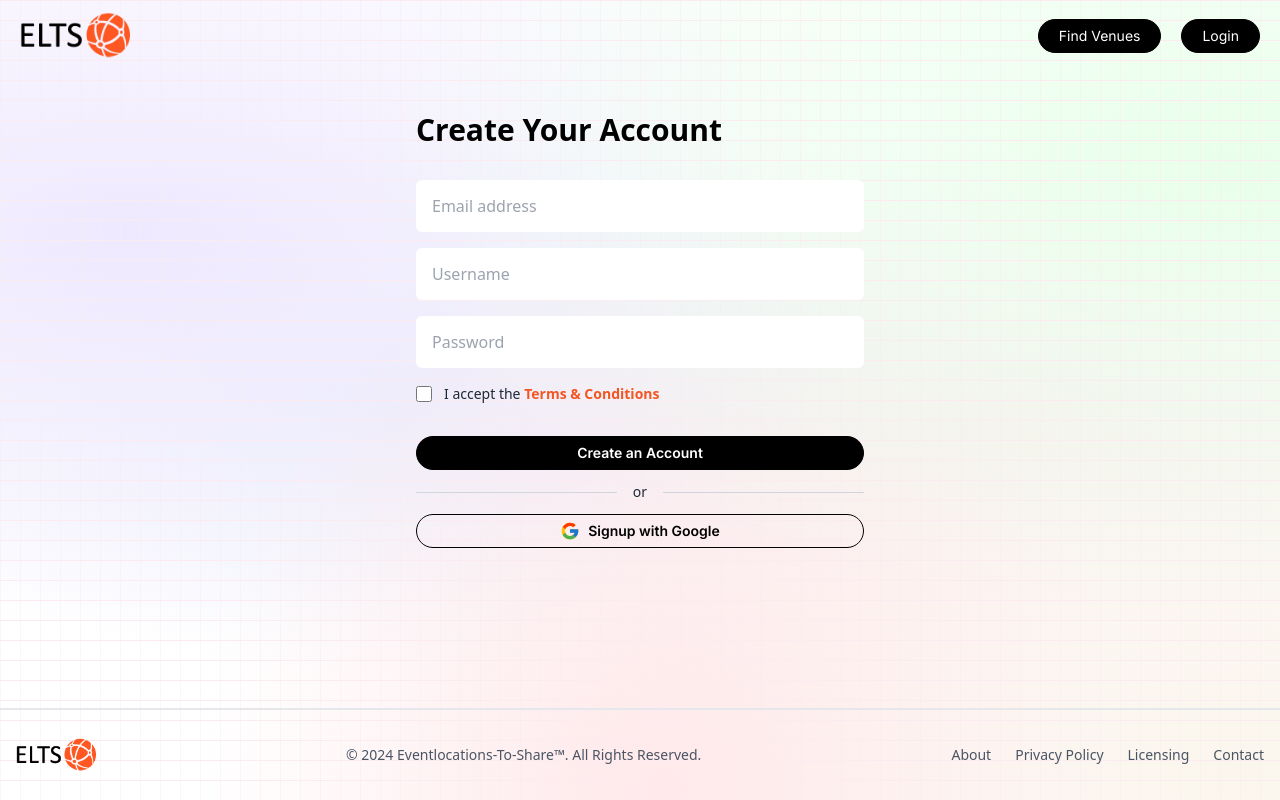
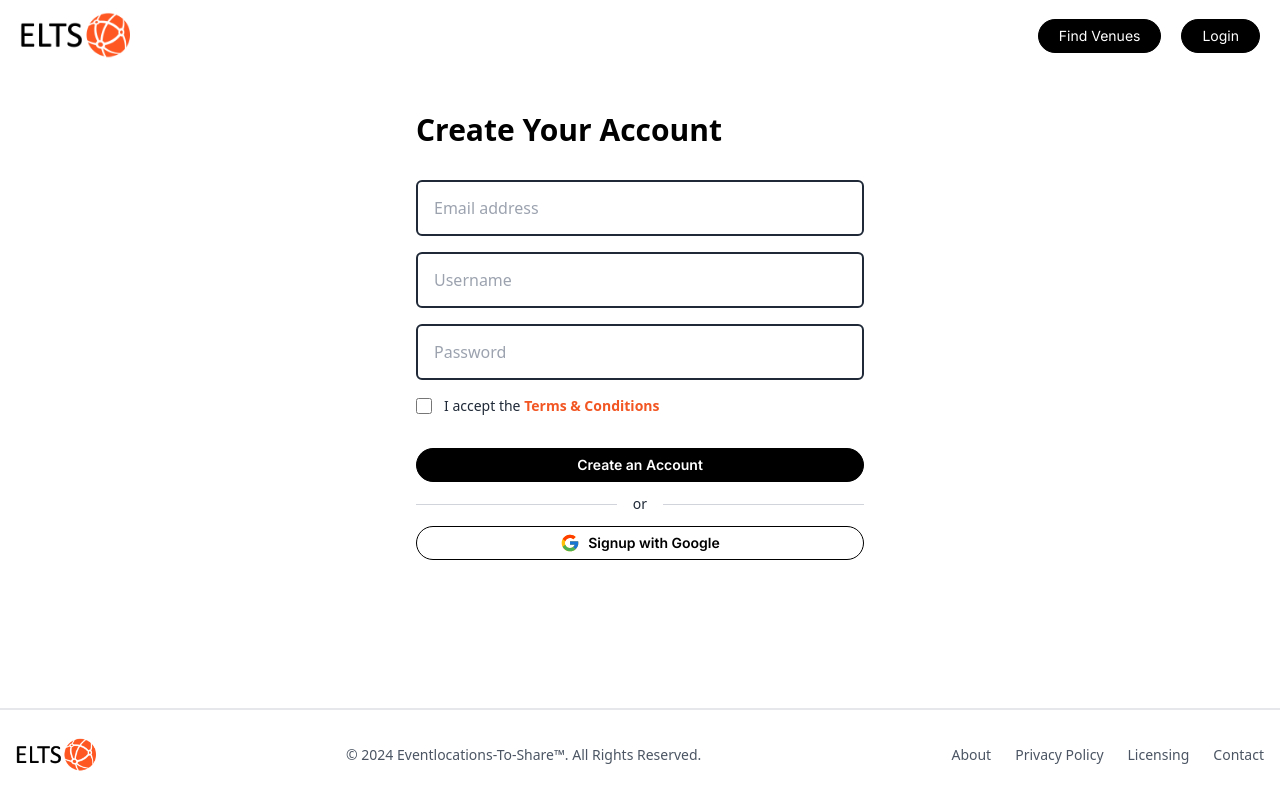
Before and after one commit to tombk556/GartenSpace24, a Next.js app: page /signup in a window 1280 px wide. Built offline with nearby package versions, Linux system fonts and the light colour scheme.

Commit message:
removed background

```diff
--- a/app/layout.js
+++ b/app/layout.js
@@ -12,7 +12,7 @@ const rootlayout = ({ children }) => {
   return (
     <AuthProvider>
       <html>
-        <body className="flex flex-col min-h-screen custom-gradient">
+        <body className="flex flex-col min-h-screen">
           <div className="flex-grow">
             <Nav />
             <main className="w-full flex-center flex-col p-16 pt-28"> {/* Adjusted padding-top to pt-28 */}
--- a/app/login/page.js
+++ b/app/login/page.js
@@ -69,7 +69,7 @@ export default function Page() {
               type="email"
               autoComplete="email"
               required
-              className="w-full text text-gray-800 px-4 py-3.5 rounded-md focus:outline-none focus:ring-2 focus:ring-black"
+              className="w-full text-gray-800 px-4 py-3.5 rounded-md border-2 border-gray-800 focus:outline-none focus:transform focus:scale-105 transition-transform duration-200"
               placeholder="Email address"
               value={username}
               onChange={(e) => setUsername(e.target.value)}
@@ -81,7 +81,7 @@ export default function Page() {
               type="password"
               autoComplete="current-password"
               required
-              className="w-full text text-gray-800 px-4 py-3.5 rounded-md focus:outline-none focus:ring-2 focus:ring-black"
+              className="w-full text-gray-800 px-4 py-3.5 rounded-md border-2 border-gray-800 focus:outline-none focus:transform focus:scale-105 transition-transform duration-200"
               placeholder="Password"
               value={password}
               onChange={(e) => setPassword(e.target.value)}
--- a/app/signup/page.js
+++ b/app/signup/page.js
@@ -62,7 +62,7 @@ export default function Page() {
               type="email"
               autoComplete="email"
               required
-              className="w-full text text-gray-800 px-4 py-3.5 rounded-md focus:outline-none focus:ring-2 focus:ring-black"
+              className="w-full text-gray-800 px-4 py-3.5 rounded-md border-2 border-gray-800 focus:outline-none focus:transform focus:scale-105 transition-transform duration-200"
               placeholder="Email address"
               value={email}
               onChange={(e) => setEmail(e.target.value)}
@@ -74,7 +74,7 @@ export default function Page() {
               type="username"
               autoComplete="username"
               required
-              className="w-full text text-gray-800 px-4 py-3.5 rounded-md focus:outline-none focus:ring-2 focus:ring-black"
+              className="w-full text-gray-800 px-4 py-3.5 rounded-md border-2 border-gray-800 focus:outline-none focus:transform focus:scale-105 transition-transform duration-200"
               placeholder="Username"
               value={username}
               onChange={(e) => setUsername(e.target.value)}
@@ -86,7 +86,7 @@ export default function Page() {
               type="password"
               autoComplete="current-password"
               required
-              className="w-full text text-gray-800 px-4 py-3.5 rounded-md focus:outline-none focus:ring-2 focus:ring-black"
+              className="w-full text-gray-800 px-4 py-3.5 rounded-md border-2 border-gray-800 focus:outline-none focus:transform focus:scale-105 transition-transform duration-200"
               placeholder="Password"
               value={password}
               onChange={(e) => setPassword(e.target.value)}
```
